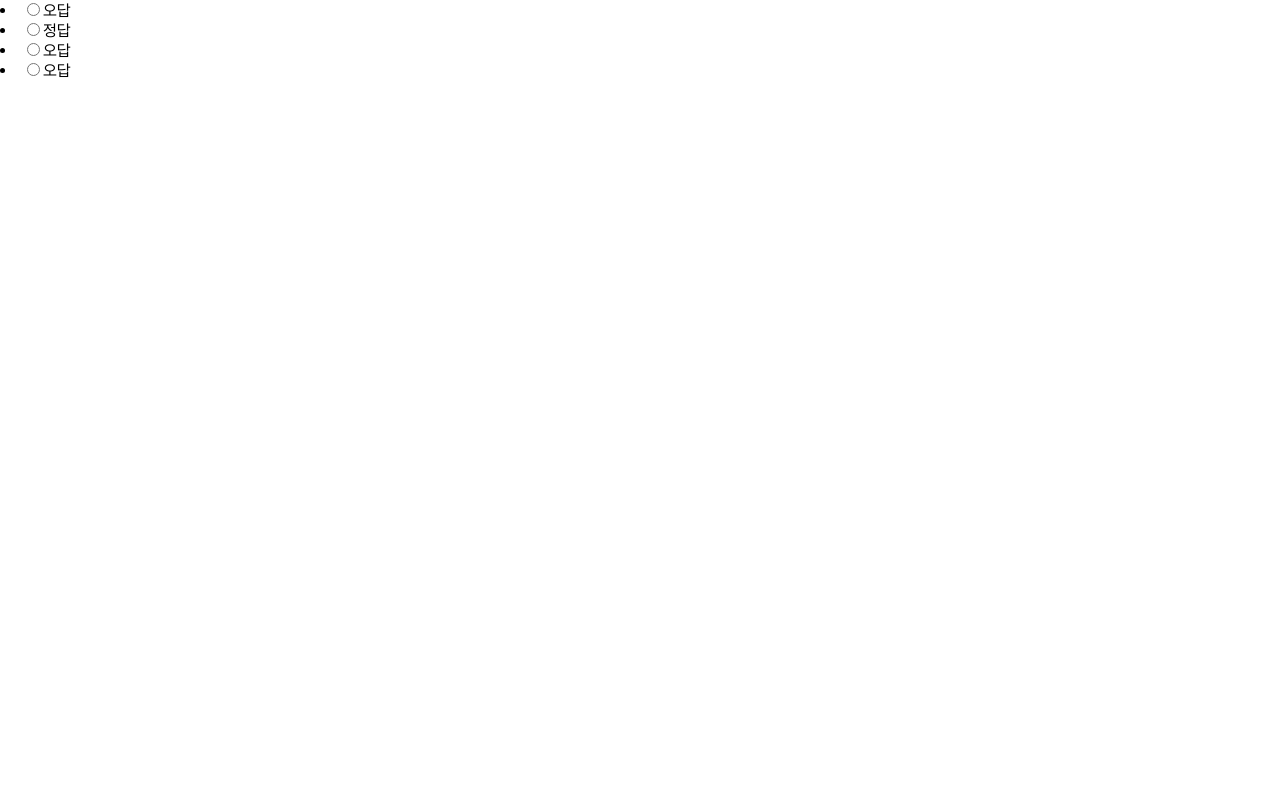
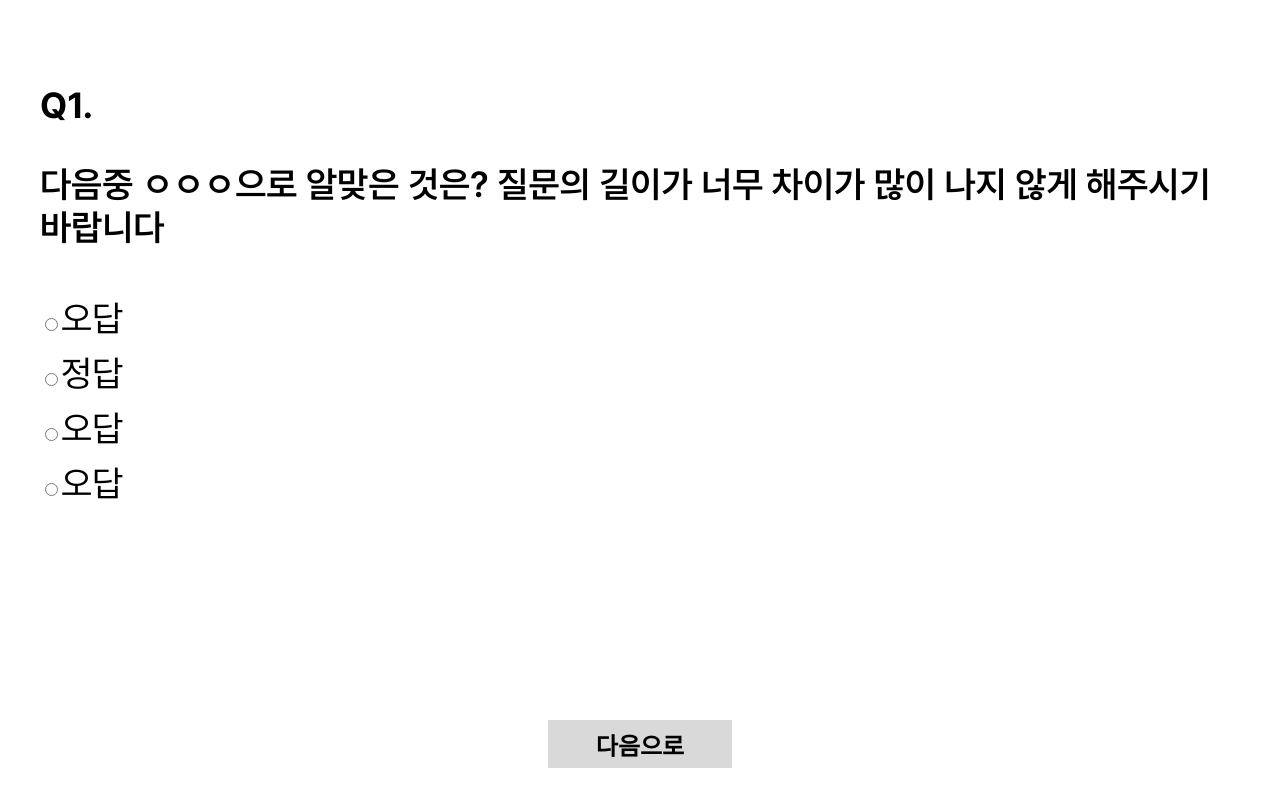
Before and after one commit to diego9509/2023mobile, a React (Create React App) app: page /quiz in a window 1280 px wide. Built offline with nearby package versions, Linux system fonts and the light colour scheme.

Commit message:
- quiz styling

```diff
--- a/src/App.scss
+++ b/src/App.scss
@@ -25,6 +25,9 @@ body {
   }
   &.between {
     justify-content: space-between;
+  }
+  &.center {
+    align-items: center;
   }
 }
 
@@ -71,6 +74,35 @@ body {
   }
 }
 
+.main {
+  height: 100%;
+  padding: 3rem 2.5rem 2rem;
+  font-size: 2.25rem;
+  h3 {
+    font-size: 2.25rem;
+  }
+  p {
+    font-weight: 600;
+    word-break: keep-all;
+  }
+  ol {
+    margin-top: 3rem;
+    li {
+      margin-bottom: .75rem;
+    }
+  }
+  button {
+    margin: 0 auto;
+  }
+}
+
+ol,
+ul {
+  list-style: none;
+  margin: 0;
+  padding: 0;
+}
+
 button {
   height: 3rem;
   background: #d9d9d9;
--- a/src/pages/quiz.js
+++ b/src/pages/quiz.js
@@ -2,6 +2,7 @@ import { useCallback, useState } from 'react'
 import { useNavigate } from 'react-router-dom'
 
 export default function Quiz(){
+  const quizText = "다음중 ㅇㅇㅇ으로 알맞은 것은? 질문의 길이가 너무 차이가 많이 나지 않게 해주시기 바랍니다";
 
   const questions = [
     {
@@ -40,7 +41,11 @@ export default function Quiz(){
 	}
 
 	return (
-    <>
+    <div className="main flex column between">
+      <div>
+        <h3>Q1.</h3>
+        <p>{quizText}</p>
+        <ol>
           {questions.map((question, idx) =>
             <li key={idx}>
               <label>
@@ -49,6 +54,11 @@ export default function Quiz(){
               </label>
             </li>
           )}
-    </>
+        </ol>
+      </div>
+      <div className="flex">
+        <button onClick={onClick}>다음으로</button>
+      </div>
+    </div>
 	)
 }
```
Lines whose indentation alone changed are shown as unchanged.
